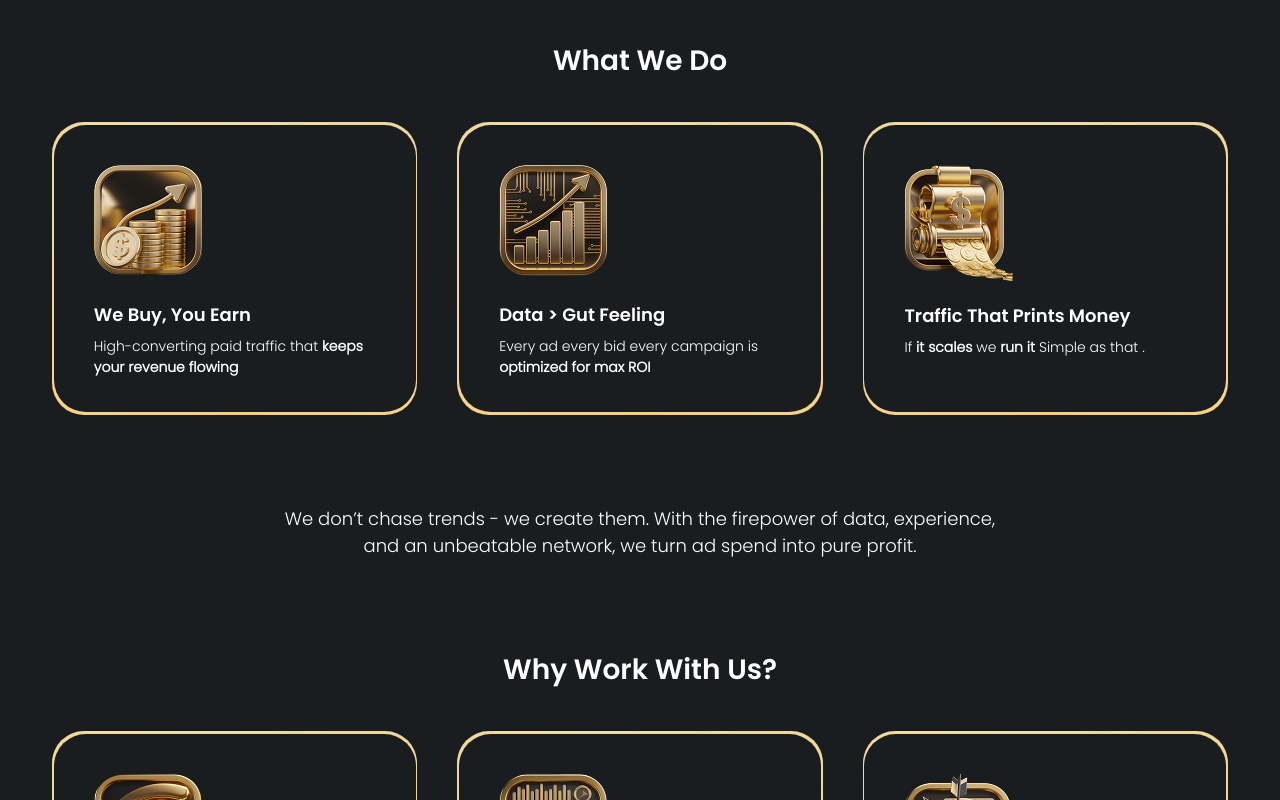
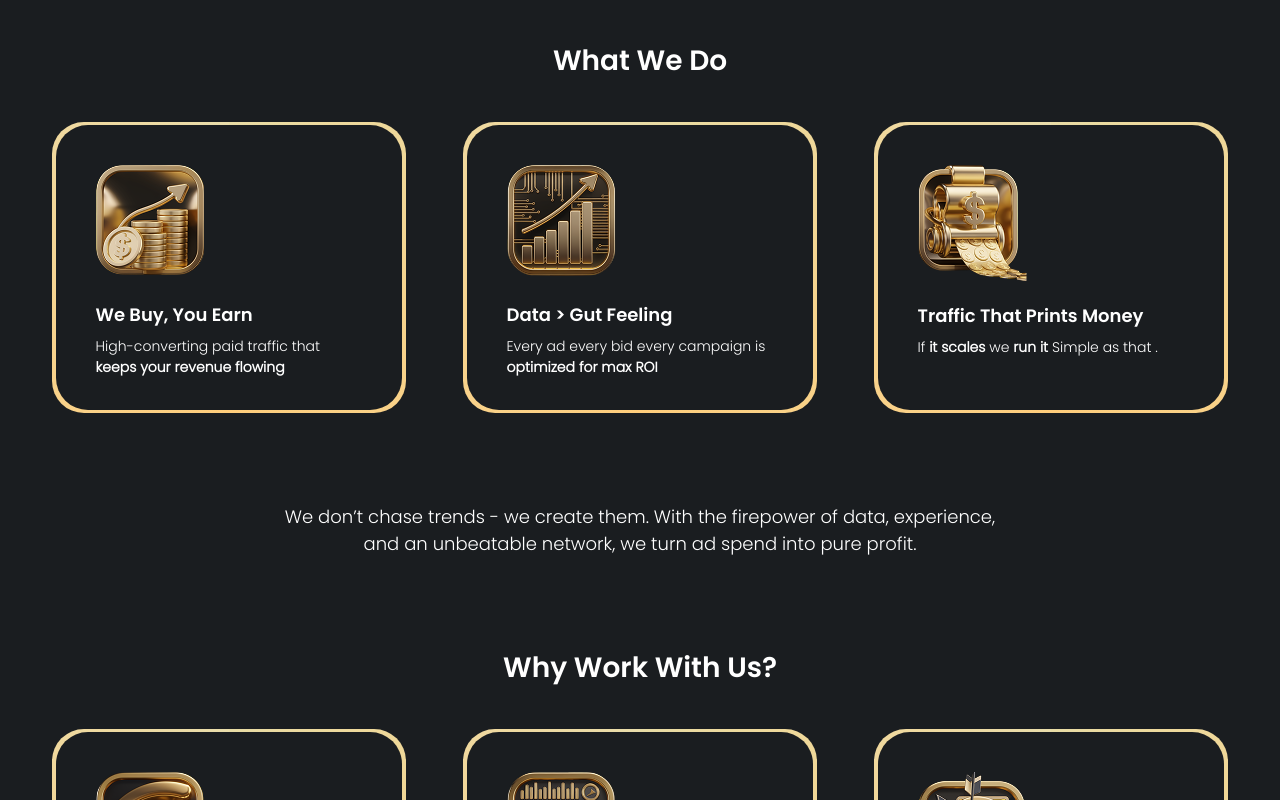
Before and after one commit to bymajka/valart-project, a React (Vite) app: page / in a window 1280 px wide. Shown: the part 1020-1820 px from the top of the page. Built offline with nearby package versions, Linux system fonts and the light colour scheme.

Commit message:
Fixed border in DescBlock

```diff
--- a/src/components/Main/DescBlock.tsx
+++ b/src/components/Main/DescBlock.tsx
@@ -13,8 +13,8 @@ const DescBlock = ({
   altForImage,
 }: DescProps) => {
   return (
-    <div className="flex-1/3 rounded-4xl bg-conic from-angular-gradient-1  via-angular-gradient-3 to-angular-gradient-6 flex justify-center items-center">
-      <div className="w-[99%] h-[93%] md:h-[98%] rounded-4xl p-[40px] bg-black-bg">
+    <div className="h-[291px] md:w-[354px] rounded-4xl bg-conic from-angular-gradient-1  via-angular-gradient-3 to-angular-gradient-6 flex justify-center items-center">
+      <div className="w-[98%] h-[98%] rounded-4xl p-[40px] bg-black-bg">
         <img src={imgPath} alt={altForImage} className="mb-[20px]" />
         <h3 className="font-poppins-semibold text-[18px] mb-[8px]">{title}</h3>
         <p className="font-poppins-light text-[14px]">
```
